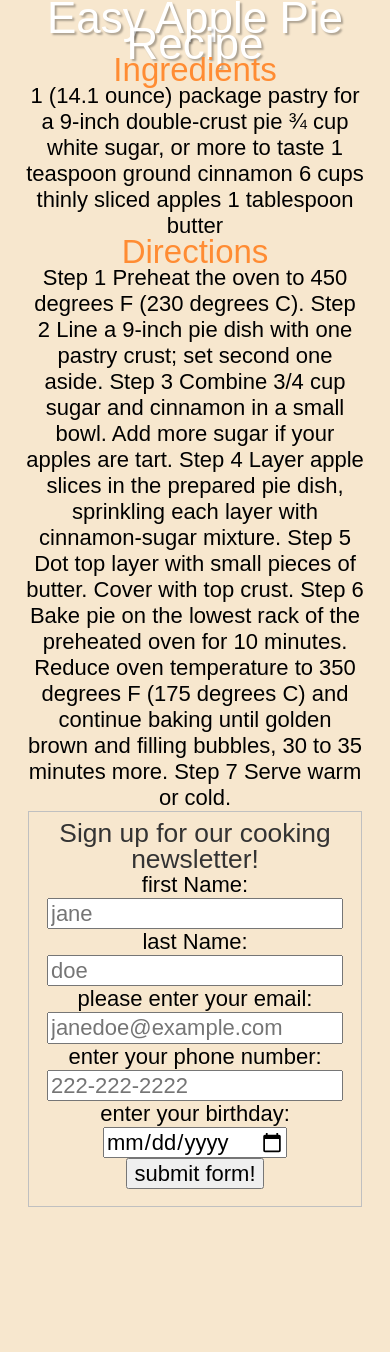
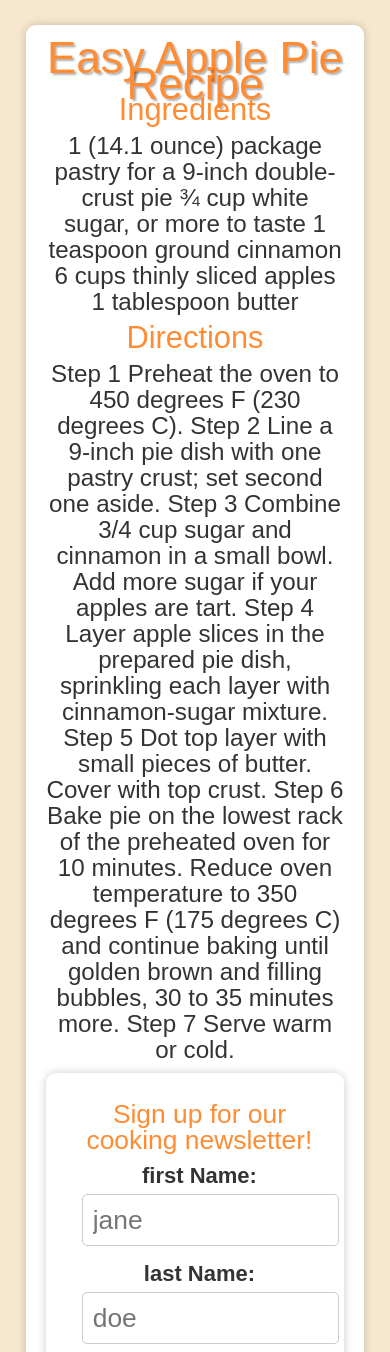
Before and after one commit to Althea-Barbato-ITMD-362/project-1, a plain HTML site: page index.html in a window 390 px wide. Shown: the part 21-1373 px from the top of the page. Before the commit the page ends 1254 px from the top, so only its background shows below. Drawn offline with Linux system fonts and the light colour scheme.

Commit message:
Update screen.css

```diff
--- a/css/screen.css
+++ b/css/screen.css
@@ -209,7 +209,7 @@ label {
 
 
 /* Reset some default styles for consistency */
-body, h1, h2, p, ul, li {
+body, h1, h2, h3, p, ul, li, label, input {
   margin: 0;
   padding: 0;
 }
@@ -224,41 +224,14 @@ body {
 }
 
 /* Header styles */
-header {
-  background-color: #ffb366;
-  padding: 20px;
-  border-bottom: 4px solid #ff8c33;
-}
-
 h1 {
   font-size: 2.5em;
-  color: #fff;
+  color: #ff8c33;
   text-shadow: 2px 2px 2px rgba(0, 0, 0, 0.3);
 }
 
-/* Navigation menu styles */
-nav {
-  background-color: #ff8c33;
-  padding: 10px;
-}
-
-nav ul {
-  list-style: none;
-}
-
-nav li {
-  display: inline;
-  margin-right: 20px;
-}
-
-nav a {
-  text-decoration: none;
-  color: #fff;
-  font-weight: bold;
-}
-
 /* Main content area styles */
-.container {
+#content {
   padding: 20px;
   background-color: #fff;
   border-radius: 10px;
@@ -268,32 +241,65 @@ nav a {
 }
 
 /* Recipe section styles */
-.recipe {
-  background-color: #fff;
-  padding: 20px;
-  margin: 20px 0;
-  border-radius: 10px;
-  box-shadow: 0 0 10px rgba(0, 0, 0, 0.1);
-}
-
 h2 {
   font-size: 1.5em;
   color: #ff8c33;
 }
 
-p {
+h3 {
   font-size: 1.2em;
+  color: #333;
+  padding: 10px 0;
+}
+
+/* Form styles */
+form {
+  background-color: #fff;
+  padding: 20px;
+  border-radius: 10px;
+  box-shadow: 0 0 10px rgba(0, 0, 0, 0.2);
   color: #333;
 }
 
-/* Newsletter sign-up box styles */
-.newsletter {
+fieldset {
+  border: none;
+}
+
+p {
+  font-size: 1.2em;
+  color: #ff8c33;
+}
+
+label {
+  font-weight: bold;
+  display: block;
+  margin: 10px 0;
+}
+
+input[type="text"],
+input[type="email"],
+input[type="tel"],
+input[type="date"] {
+  width: 100%;
+  padding: 10px;
+  margin: 5px 0;
+  border: 1px solid #ccc;
+  border-radius: 5px;
+  font-size: 1.2em;
+}
+
+#sub_button {
+  margin: 20px 0;
+}
+
+input[type="submit"] {
   background-color: #ff8c33;
-  padding: 20px;
-  border-radius: 10px;
-  box-shadow: 0 0 10px rgba(0, 0, 0, 0.2);
   color: #fff;
+  border: none;
+  padding: 10px 20px;
   font-size: 1.2em;
+  border-radius: 5px;
+  cursor: pointer;
 }
 
 /* Responsive design - adjust as needed for mobile devices */
@@ -301,7 +307,10 @@ p {
   h1 {
     font-size: 2em;
   }
-  .recipe, .newsletter {
-    padding: 10px;
+  h2 {
+    font-size: 1.4em;
+  }
+  h3 {
+    font-size: 1.1em;
   }
 }
```
